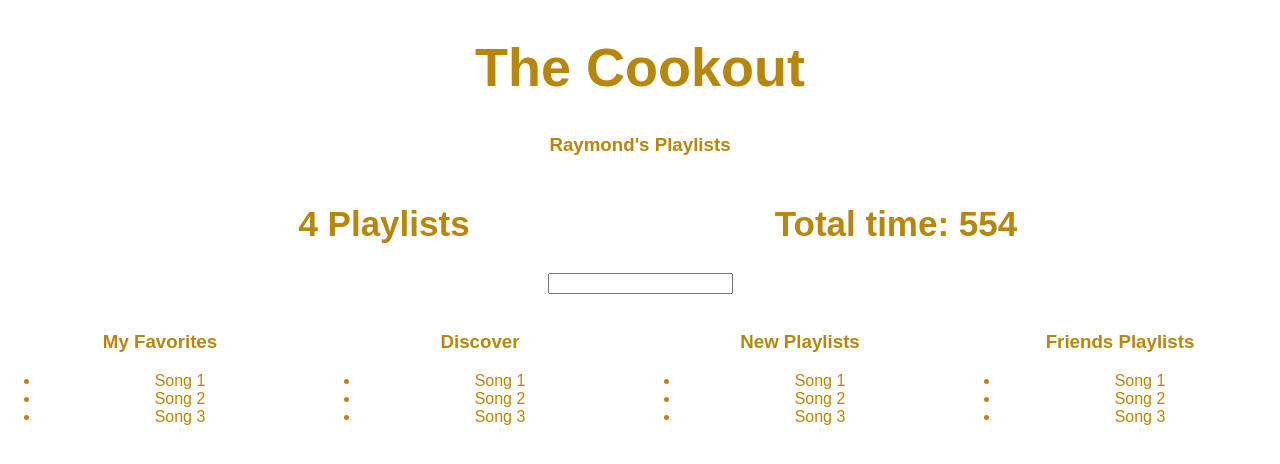
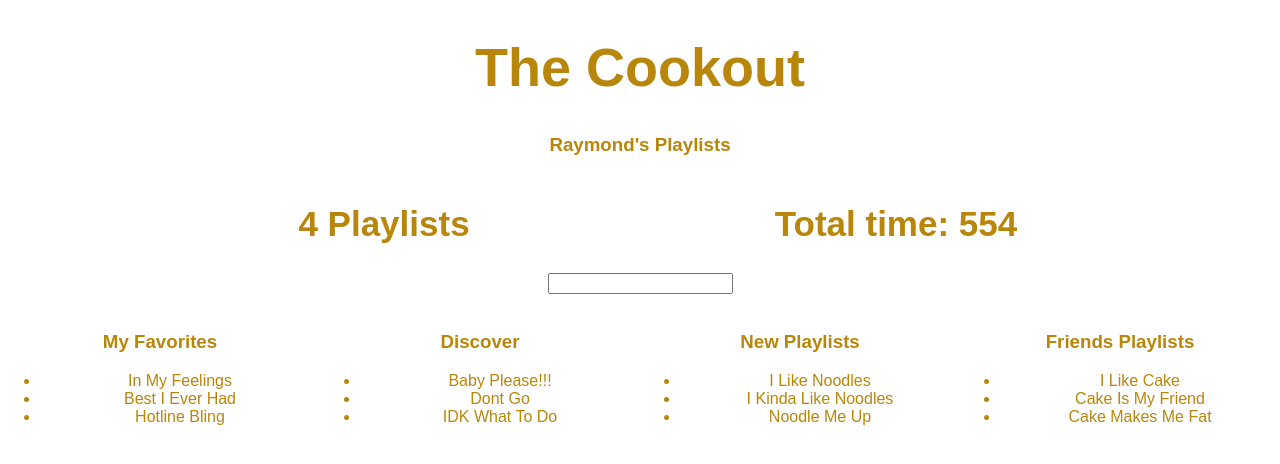
Before and after one commit to raymondfarria/theCookout-PassionProject, a React (Create React App) app: page / in a window 1280 px wide. Shown: the top 464 px of the page. Built offline with nearby package versions, Linux system fonts and the light colour scheme.

Commit message:
added songs to playlists

```diff
--- a/src/App.js
+++ b/src/App.js
@@ -87,11 +87,16 @@
 
 class Playlist extends Component{
   render() {
+    let playlist = this.props.playlist;
     return(
       <div style={{...defaultStyle, width: "25%", display: 'inline-block'}}>
        <img/>
-       <h3>{this.props.playlist.name}</h3>
-       <ul><li>Song 1</li><li>Song 2</li><li>Song 3</li></ul>
+       <h3>{playlist.name}</h3>
+       <ul>
+       {playlist.songs.map(song =>
+        <li>{song.name}</li>
+      )}
+       </ul>
       </div>
     );
   }
@@ -128,8 +133,8 @@
       <PlaylistCounter playlists={this.state.serverData.user.playlists}/>
       <DurationCounter playlists={this.state.serverData.user.playlists}/>
       <Filter/>
-      {this.state.serverData.user.playlists.map(playlists =>
-        <Playlist playlist={playlists}/>
+      {this.state.serverData.user.playlists.map(playlist =>
+        <Playlist playlist={playlist}/>
       )}
       </div> : <h1 style={defaultStyle}>Loading...</h1>
       }
```
